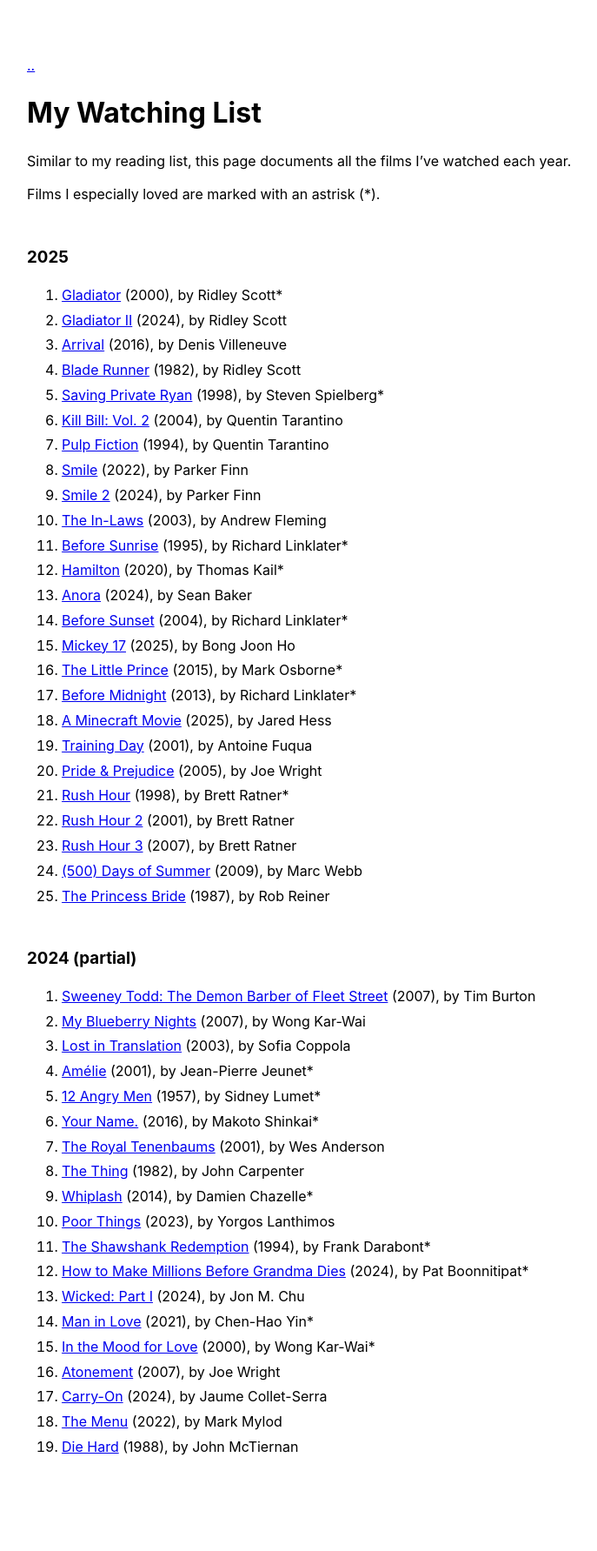
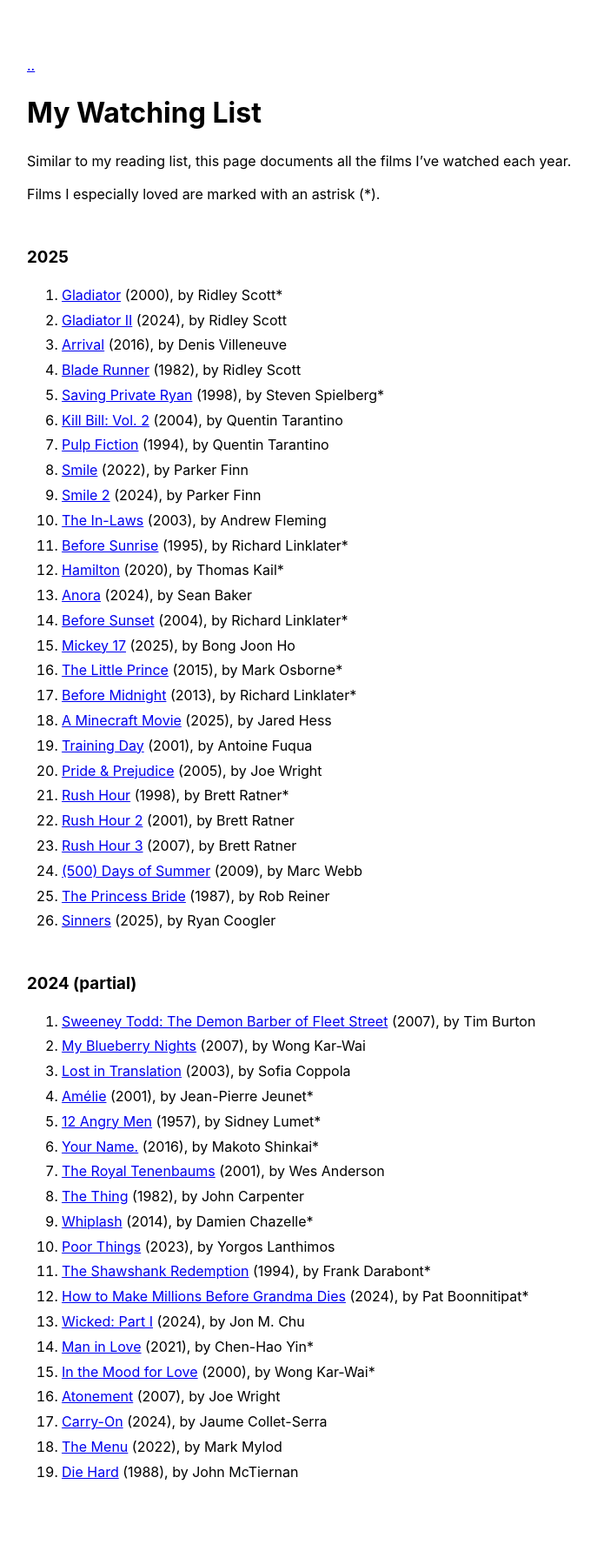
Before and after one commit to llucasly/llucasly.github.io, a Jekyll site: the page built from watching list.md, in a window 1280 px wide. Shown: the whole page at 87% size, without its empty margins (289-976 px from the left). Built offline with Jekyll 4.4.1, drawn with Linux system fonts in a browser that asks for light colours; before the commit the page ends 1754 px from its top, so only the background shows below that.

Commit message:
Added Movie

```diff
--- a/watching list.md
+++ b/watching list.md
@@ -33,6 +33,7 @@ Films I especially loved are marked with an astrisk (*).
 23. [Rush Hour 3](https://letterboxd.com/film/rush-hour-3/) (2007), by Brett Ratner
 24. [(500) Days of Summer](https://letterboxd.com/film/500-days-of-summer/) (2009), by Marc Webb
 25. [The Princess Bride](https://letterboxd.com/film/the-princess-bride/) (1987), by Rob Reiner
+26. [Sinners](https://letterboxd.com/film/sinners-2025/) (2025), by Ryan Coogler
 
 ### 2024 (partial)
 1. [Sweeney Todd: The Demon Barber of Fleet Street](https://letterboxd.com/film/sweeney-todd-the-demon-barber-of-fleet-street-2007/) (2007), by Tim Burton
```
